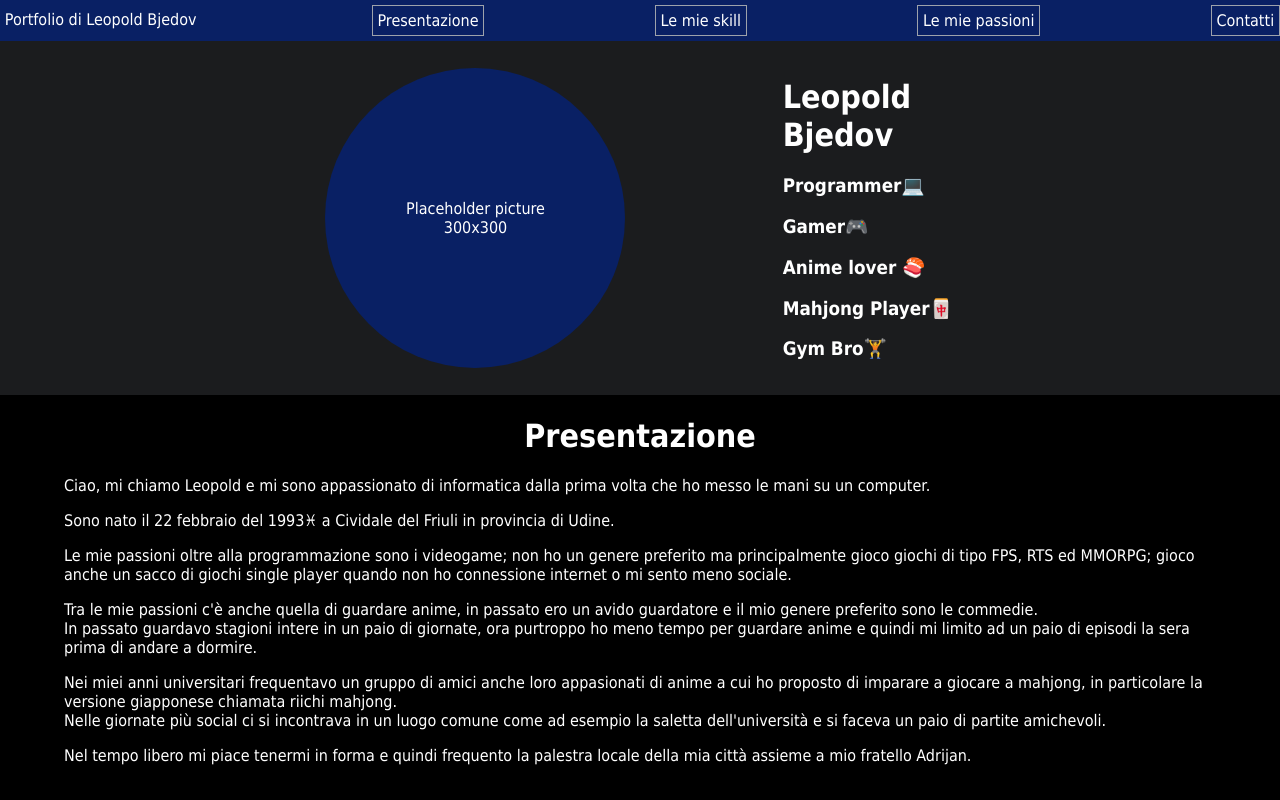
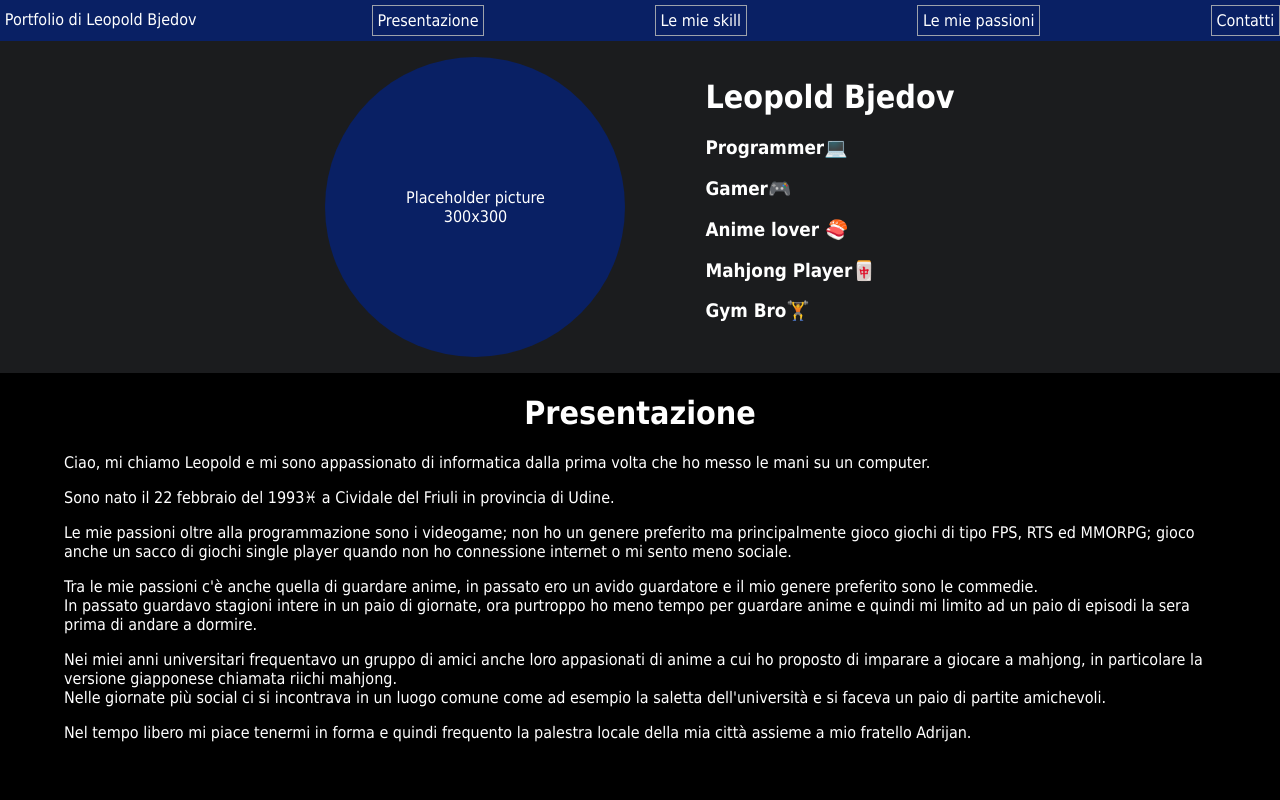
Before and after one commit to lambda993/Portfolio, a plain HTML site: page index.html in a window 1280 px wide. Drawn offline with nearby package versions, Linux system fonts and the light colour scheme; files that its build step writes are made by us from their sources.

Commit message:
Fixed some responsiveness on personal data, Added double page view on wiidescreen monitors

```diff
--- a/index.html
+++ b/index.html
@@ -35,20 +35,33 @@
             </div>
         </div>
     </nav>
+    <div id="first-page">
         <div id="personal-data">
             <div id="my-picture">
                 <div>
                     Placeholder picture <br> 300x300
                 </div>
             </div>
-        <div id="my-data">
-            <h1>Leopold Bjedov</h1>
-            <h3>Programmer&#128187;</h3>
-            <h3>Gamer&#127918;</h3>
-            <h3>Anime lover &#127843;</h3>
-            <h3>Mahjong Player&#126980;</h3>
-            <h3>Gym Bro&#127947;</h3>
-        </div>
+            <ul>
+                <li class="h1">
+                    Leopold Bjedov
+                </li>
+                <li class="h3">
+                    Programmer&#128187;
+                </li>
+                <li class="h3">
+                    Gamer&#127918;
+                </li>
+                <li class="h3">
+                    Anime lover &#127843;
+                </li>
+                <li class="h3">
+                    Mahjong Player&#126980;
+                </li>
+                <li class="h3">
+                    Gym Bro&#127947;
+                </li>
+            </ul>
         </div>
         <div id="bio">
             <h1>Presentazione</h1>
@@ -65,21 +78,26 @@
                 connessione internet o mi sento meno sociale.
             </p>
             <p>
-            Tra le mie passioni c'è anche quella di guardare anime, in passato ero un avido guardatore e il mio genere
+                Tra le mie passioni c'è anche quella di guardare anime, in passato ero un avido guardatore e il mio
+                genere
                 preferito sono le commedie. <br> In passato guardavo stagioni intere in un paio di giornate, ora
                 purtroppo ho meno tempo per guardare
                 anime e quindi mi limito ad un paio di episodi la sera prima di andare a dormire.
             </p>
             <p>
-            Nei miei anni universitari frequentavo un gruppo di amici anche loro appasionati di anime a cui ho proposto
-            di imparare a giocare a mahjong, in particolare la versione giapponese chiamata riichi mahjong. <br> Nelle
+                Nei miei anni universitari frequentavo un gruppo di amici anche loro appasionati di anime a cui ho
+                proposto
+                di imparare a giocare a mahjong, in particolare la versione giapponese chiamata riichi mahjong. <br>
+                Nelle
                 giornate più social ci si incontrava in un luogo comune come ad esempio la saletta dell'università e si
                 faceva un paio di partite amichevoli.
             </p>
             <p>
-            Nel tempo libero mi piace tenermi in forma e quindi frequento la palestra locale della mia città assieme a
+                Nel tempo libero mi piace tenermi in forma e quindi frequento la palestra locale della mia città assieme
+                a
                 mio fratello Adrijan.
             </p>
+        </div>
     </div>
 </body>
 
--- a/styles/index.scss
+++ b/styles/index.scss
@@ -9,7 +9,7 @@ $mobile-l: 425px;
 $tablet: 768px;
 $laptop: 1024px;
 $laptop-l: 1440px;
-$ultra-wide-screen: 2560px;
+$wide-screen: 2560px;
 
 html {
     font-family: Tahoma, Arial, Helvetica, sans-serif;
@@ -21,7 +21,8 @@ body {
     margin: 0;
 }
 
-h1 {
+h1,
+.h1 {
     display: block;
     font-size: 1.5em;
     margin-top: 0.83em;
@@ -31,7 +32,8 @@ h1 {
     font-weight: bold;
 }
 
-h3 {
+h3,
+.h3 {
     display: block;
     font-size: 1em;
     margin-top: 1.33em;
@@ -98,8 +100,7 @@ nav {
 
 #personal-data {
     background-color: $dark-grey;
-    padding: 1em 5%;
-}
+    padding: 1em 0;
 
     #my-picture {
         display: flex;
@@ -118,12 +119,24 @@ nav {
         }
     }
 
+    ul {
+        list-style: none;
+        display: flex;
+        flex-direction: column;
+        justify-content: center;
+        margin: auto;
+        padding: 0;
+    }
+}
+
 #bio {
     margin: 0 5%;
 }
 
 @media screen and (min-width: $tablet) {
-    h1 {
+
+    h1,
+    .h1 {
         display: block;
         font-size: 2em;
         margin-top: 0.67em;
@@ -133,7 +146,8 @@ nav {
         font-weight: bold;
     }
 
-    h3 {
+    h3,
+    .h3 {
         display: block;
         font-size: 1.17em;
         margin-top: 1em;
@@ -170,17 +184,7 @@ nav {
         display: flex;
         flex-direction: column;
         justify-content: center;
-
-        #my-data {
-            display: flex;
-            flex-direction: column;
-            justify-content: center;
-
-            h1,
-            h3 {
-                margin-left: 31%;
-            }
-        }
+        gap: 1em;
     }
 
     #bio {
@@ -229,13 +233,41 @@ nav {
         flex-direction: row;
         gap: 5em;
 
-        h1,
-        h3 {
-            margin-left: auto;
-        }
-
-        #my-data {
+        ul {
             display: block;
+            margin: 0;
         }
     }
 }
+
+@media screen and (min-width: $wide-screen) {
+    nav {
+        #nav-items {
+            max-width: $laptop-l;
+            margin: 0 auto;
+        }
+    }
+
+    #first-page {
+        display: flex;
+        justify-content: center;
+        gap: 1em;
+
+        #personal-data {
+            flex: 1;
+
+            ul {
+                display: flex;
+                justify-content: center;
+                margin: auto;
+            }
+        }
+
+        #bio {
+            flex: 1;
+            background-color: $dark-grey;
+            margin: 0;
+            padding: 0 5%;
+        }
+    }
+}
```
Lines whose indentation alone changed are shown as unchanged.
